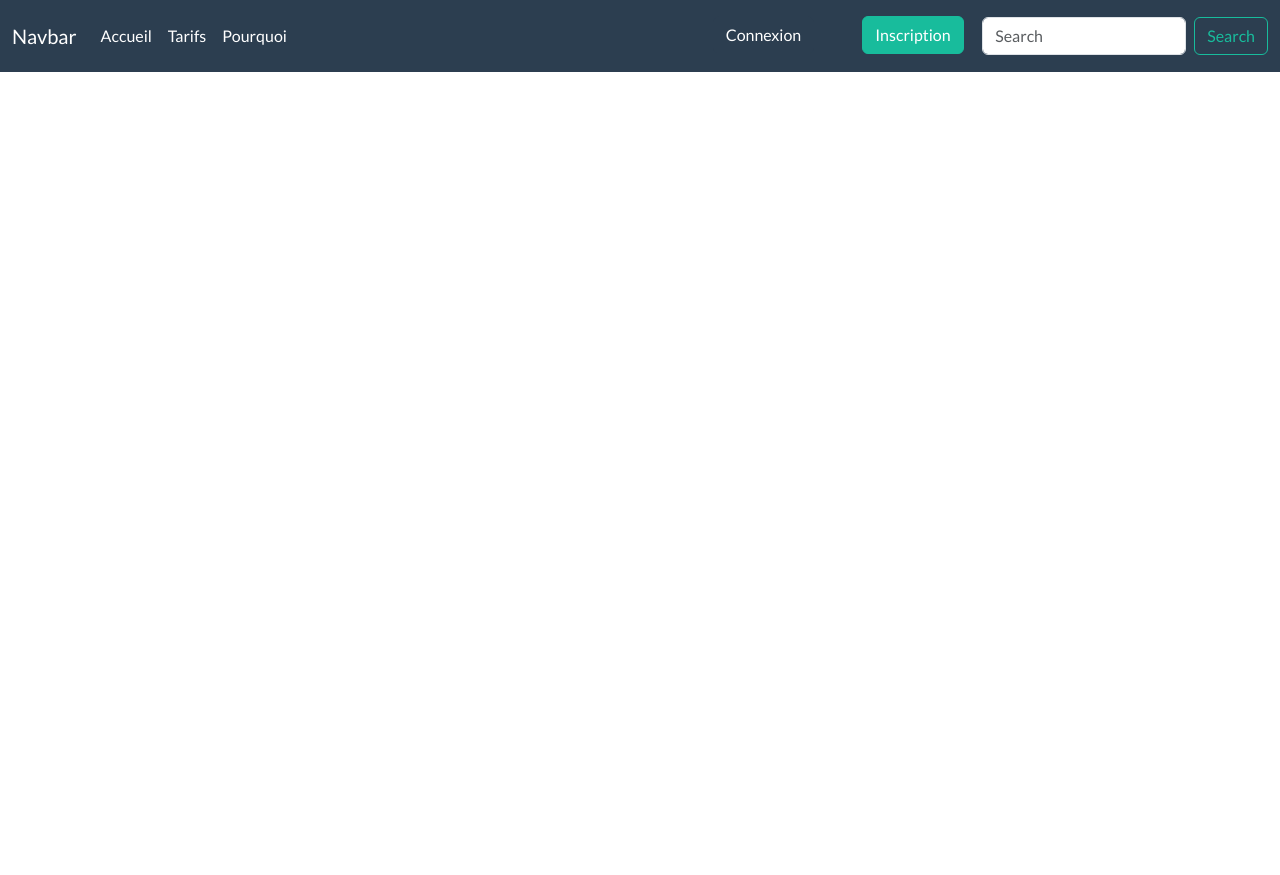
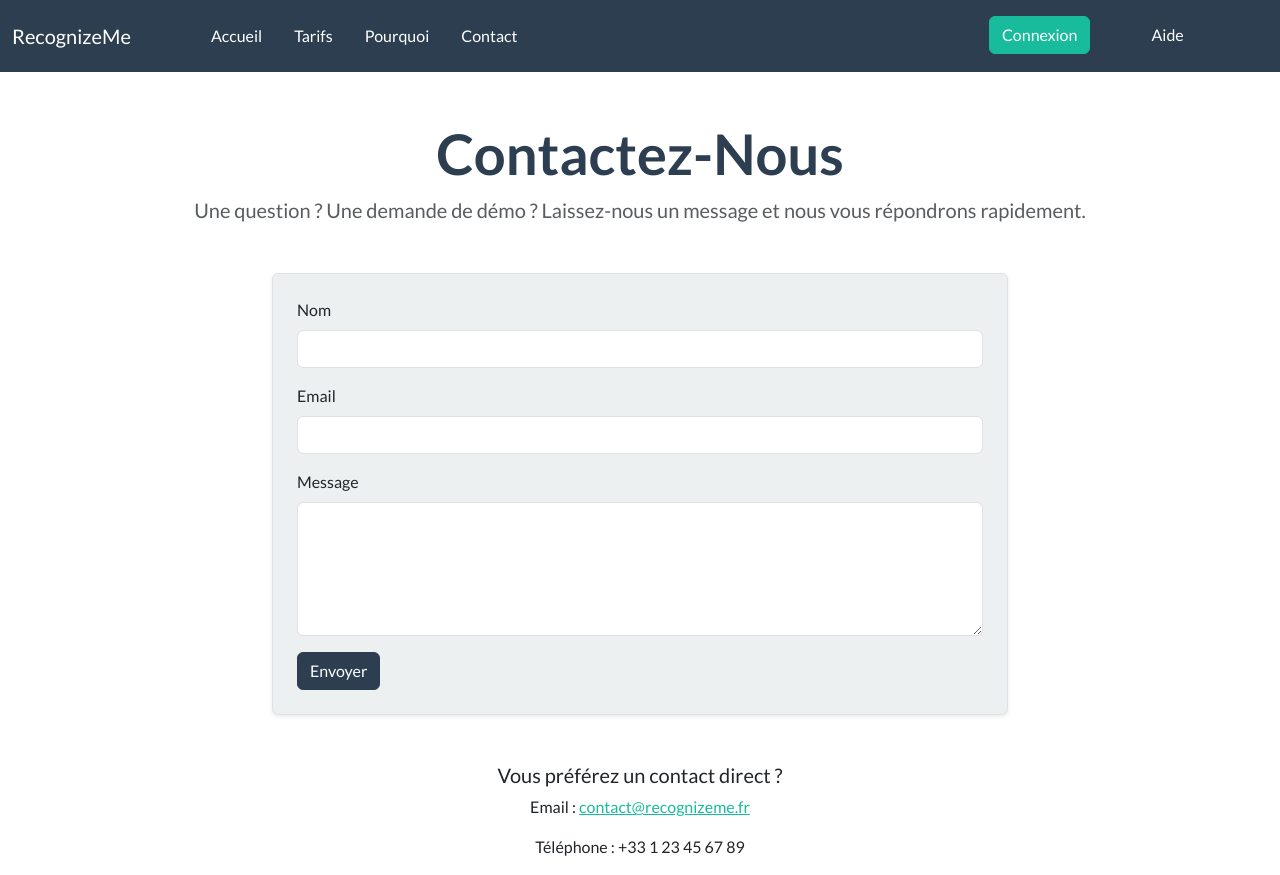
Before and after one commit to mohamedmaghzaoui/RecognizeMe, a React (Vite) app in the folder WebApp/: page /contact in a window 1280 px wide. Before the commit the page ends 800 px from the top, so only its background shows below. Built offline with nearby package versions, Linux system fonts and the light colour scheme.

Commit message:
added contact page and completed user authentication

```diff
--- a/WebApp/src/App.jsx
+++ b/WebApp/src/App.jsx
@@ -6,6 +6,7 @@ import {Home} from "./pages/home/home.jsx"
 import { Profile } from './pages/profile/profile.jsx';
 import { Tarif } from './pages/static/tarif.jsx';
 import { Why } from './pages/static/why.jsx';
+import { Contact } from './pages/static/contact.jsx';
 function App() {
   return (
     <Router>
@@ -17,6 +18,7 @@ function App() {
         <Route path="/profile" element={<Profile />} /> {/* Home component for the home page */}
         <Route path="/tarif" element={<Tarif />} /> {/* Home component for the home page */}
         <Route path="/why" element={<Why />} /> {/* Home component for the home page */}
+        <Route path="/contact" element={<Contact />} /> {/* Home component for the home page */}
       </Routes>
     </Router>
   );
--- a/WebApp/src/components/Navbar.jsx
+++ b/WebApp/src/components/Navbar.jsx
@@ -6,42 +6,45 @@ import { SignUpPopUp } from '../pages/signUp/signPopUp';
 export const Navbar=()=>{
     //login and sign pop ups states
     const [isLogin,setIsLogin]= useState(false)
-    const [isSignUp,setIsSignUp]=useState(false)
+    // const [isSignUp,setIsSignUp]=useState(false)
 
 
   return (
     <nav className="navbar navbar-expand-lg bg-primary navbar-dark" >
   <div className="container-fluid">
-    <a className="navbar-brand text-blue-600" href="#">Navbar</a> {/* Tailwind utility for text color */}
+    <a className="navbar-brand text-blue-600" href="#">RecognizeMe</a> {/* Tailwind utility for text color */}
     <button className="navbar-toggler" type="button" data-bs-toggle="collapse" data-bs-target="#navbarSupportedContent" aria-controls="navbarSupportedContent" aria-expanded="false" aria-label="Toggle navigation">
       <span className="navbar-toggler-icon"></span>
     </button>
     <div className="collapse navbar-collapse" id="navbarSupportedContent">
-      <ul className="navbar-nav me-auto mb-2 mb-lg-0">
-        <li className="nav-item">
+      <ul className="navbar-nav me-auto mb-2 mb-lg-0 mx-5">
+        <li className="nav-item mx-2">
           <Link className='nav-link' to={"/"}>Accueil</Link>
         </li>
-        <li className="nav-item">
+        <li className="nav-item mx-2">
           <Link className='nav-link' to={"/tarif"}>Tarifs</Link>
         </li>
-        <li className="nav-item">
+        <li className="nav-item mx-2">
           <Link className='nav-link' to={"/why"}>Pourquoi</Link>
         </li>
+        <li className="nav-item mx-2">
+          <Link className='nav-link' to={"/contact"}>Contact</Link>
+        </li>
         <li className="nav-item offset-10">
-          <button onClick={() => setIsLogin(true)} className='btn btn-primary'>Connexion</button>
+          <button onClick={() => setIsLogin(true)} className='btn btn-success'>Connexion</button>
         </li>
-        <li onClick={() => setIsSignUp(true)} className="nav-item mx-5">
+        <li className="nav-item ms-5">
+          <button onClick={() => setIsLogin(true)} className='btn btn-primary'>Aide</button>
+        </li>
+        {/* <li onClick={() => setIsSignUp(true)} className="nav-item mx-5">
           <button className='btn btn-success'>Inscription</button>
-        </li>
+        </li> */}
       </ul>
-      <form className="d-flex" role="search">
-        <input className="form-control me-2" type="search" placeholder="Search" aria-label="Search" />
-        <button className="btn btn-outline-success" type="submit">Search</button>
-      </form>
+
     </div>
   </div>
   {isLogin && <Login setIsLogin={setIsLogin} />}
-  {isSignUp && <SignUpPopUp setIsSignUp={setIsSignUp} />}
+  {/* {isSignUp && <SignUpPopUp setIsSignUp={setIsSignUp} />} */}
 </nav>
 
   );
--- a/WebApp/src/pages/login/loginForm.jsx
+++ b/WebApp/src/pages/login/loginForm.jsx
@@ -1,14 +1,44 @@
 import { useState } from "react";
+import axios from "axios";
 import "./login.css";
 
-export const LoginForm = ({setIsLogin,role}) => { //props to show hide login popup
-  const [email, setEmail] = useState("");
+export const LoginForm = ({ setIsLogin, role }) => {
+  const [username, setUsername] = useState("");
   const [password, setPassword] = useState("");
+  const apiUrl = import.meta.env.VITE_API_URL;
 
-  const loginUser = (e) => {
+  const [loading, setLoading] = useState(false); // To manage the spinner visibility
+
+  const loginUser = async (e) => {
     e.preventDefault(); // prevent form refresh
-    const userData = { email, password,role };
-    console.log("Login Data:", userData);
+
+    const userData = { username, password, role };
+
+    setLoading(true); // Show the spinner
+
+    try {
+      const response = await axios.post(
+        `${apiUrl}/accounts/login`, // Use the API URL from the .env file
+        userData,
+        {
+
+          withCredentials: true, // Include cookies for session authentication
+        }
+      );
+
+      setLoading(false); // Hide the spinner once the request is complete
+
+      if (response.status === 200) {
+        console.log("Login successful:", response.data);
+        // Handle successful login (e.g., redirect or store authentication data)
+      } else {
+        console.error("Login failed:", response.data);
+        // Handle login failure (e.g., show error message)
+      }
+    } catch (error) {
+      setLoading(false); // Hide the spinner if an error occurs
+      console.error("An error occurred:", error);
+    }
   };
 
   return (
@@ -23,8 +53,12 @@ export const LoginForm = ({setIsLogin,role}) => { //props to show hide login pop
             />
           </div>
           <form className="col" onSubmit={loginUser}>
-          {/* hide login pop ups*/}
-            <button  onClick={()=>{setIsLogin(false)}} className="btn btn-danger col-3 offset-9">
+            <button
+              onClick={() => {
+                setIsLogin(false);
+              }}
+              className="btn btn-danger col-3 offset-9"
+            >
               Close
             </button>
             <div className="row">
@@ -32,13 +66,13 @@ export const LoginForm = ({setIsLogin,role}) => { //props to show hide login pop
             </div>
 
             <div className="mb-3">
-              <label className="form-label">Email address</label>
+              <label className="form-label">Username</label>
               <input
-                onChange={(e) => setEmail(e.target.value)}
+                onChange={(e) => setUsername(e.target.value)}
                 required
-                type="email"
+                type="text"
                 className="form-control"
-                placeholder="Email"
+                placeholder="Username"
               />
             </div>
 
@@ -56,6 +90,15 @@ export const LoginForm = ({setIsLogin,role}) => { //props to show hide login pop
             <button type="submit" className="btn btn-primary col-10 offset-1">
               Login
             </button>
+
+            {/* Displaying the loading spinner while waiting for the request */}
+            {loading && (
+              <div className="d-flex justify-content-center mt-3">
+                <div className="spinner-border text-primary" role="status">
+                  <span className="visually-hidden">Loading...</span>
+                </div>
+              </div>
+            )}
           </form>
         </div>
       </div>
--- /dev/null
+++ b/WebApp/src/pages/static/contact.jsx
@@ -0,0 +1,87 @@
+// ContactPage.jsx
+import React, { useState } from "react";
+
+export const Contact = () => {
+  const [form, setForm] = useState({ name: "", email: "", message: "" });
+  const [submitted, setSubmitted] = useState(false);
+
+  const handleChange = (e) => {
+    const { name, value } = e.target;
+    setForm({ ...form, [name]: value });
+  };
+
+  const handleSubmit = (e) => {
+    e.preventDefault();
+    // Simulate sending form data
+    console.log("Message envoyé:", form);
+    setSubmitted(true);
+    setForm({ name: "", email: "", message: "" });
+  };
+
+  return (
+    <div className="container mt-5">
+      <section className="text-center mb-5">
+        <h1 className="display-4 text-primary fw-bold">Contactez-Nous</h1>
+        <p className="lead text-muted">
+          Une question ? Une demande de démo ? Laissez-nous un message et nous vous répondrons rapidement.
+        </p>
+      </section>
+
+      <div className="row justify-content-center">
+        <div className="col-md-8">
+          {submitted ? (
+            <div className="alert alert-success text-center">
+              Merci pour votre message ! Nous vous contacterons bientôt.
+            </div>
+          ) : (
+            <form onSubmit={handleSubmit} className="border p-4 rounded shadow-sm bg-light">
+              <div className="mb-3">
+                <label htmlFor="name" className="form-label">Nom</label>
+                <input
+                  type="text"
+                  className="form-control"
+                  id="name"
+                  name="name"
+                  value={form.name}
+                  onChange={handleChange}
+                  required
+                />
+              </div>
+              <div className="mb-3">
+                <label htmlFor="email" className="form-label">Email</label>
+                <input
+                  type="email"
+                  className="form-control"
+                  id="email"
+                  name="email"
+                  value={form.email}
+                  onChange={handleChange}
+                  required
+                />
+              </div>
+              <div className="mb-3">
+                <label htmlFor="message" className="form-label">Message</label>
+                <textarea
+                  className="form-control"
+                  id="message"
+                  name="message"
+                  rows="5"
+                  value={form.message}
+                  onChange={handleChange}
+                  required
+                ></textarea>
+              </div>
+              <button type="submit" className="btn btn-primary">Envoyer</button>
+            </form>
+          )}
+        </div>
+      </div>
+
+      <section className="mt-5 text-center">
+        <h5>Vous préférez un contact direct ?</h5>
+        <p>Email : <a href="mailto:contact@recognizeme.fr">contact@recognizeme.fr</a></p>
+        <p>Téléphone : +33 1 23 45 67 89</p>
+      </section>
+    </div>
+  );
+};
--- a/WebApp/src/pages/static/tarif.jsx
+++ b/WebApp/src/pages/static/tarif.jsx
@@ -71,7 +71,7 @@ export const Tarif = () => {
       </section>
 
       {/* CTA */}
-      <section className="text-center mt-5">
+      <section className="text-center mt-5 my-4">
         <h2>Besoin d’un plan personnalisé ?</h2>
         <p>Contactez notre équipe pour un devis adapté à vos besoins spécifiques.</p>
         <button className="btn btn-outline-primary">Nous contacter</button>
```
Also changed, not shown: 1 other file (tests, documents, lock files or other folders).
